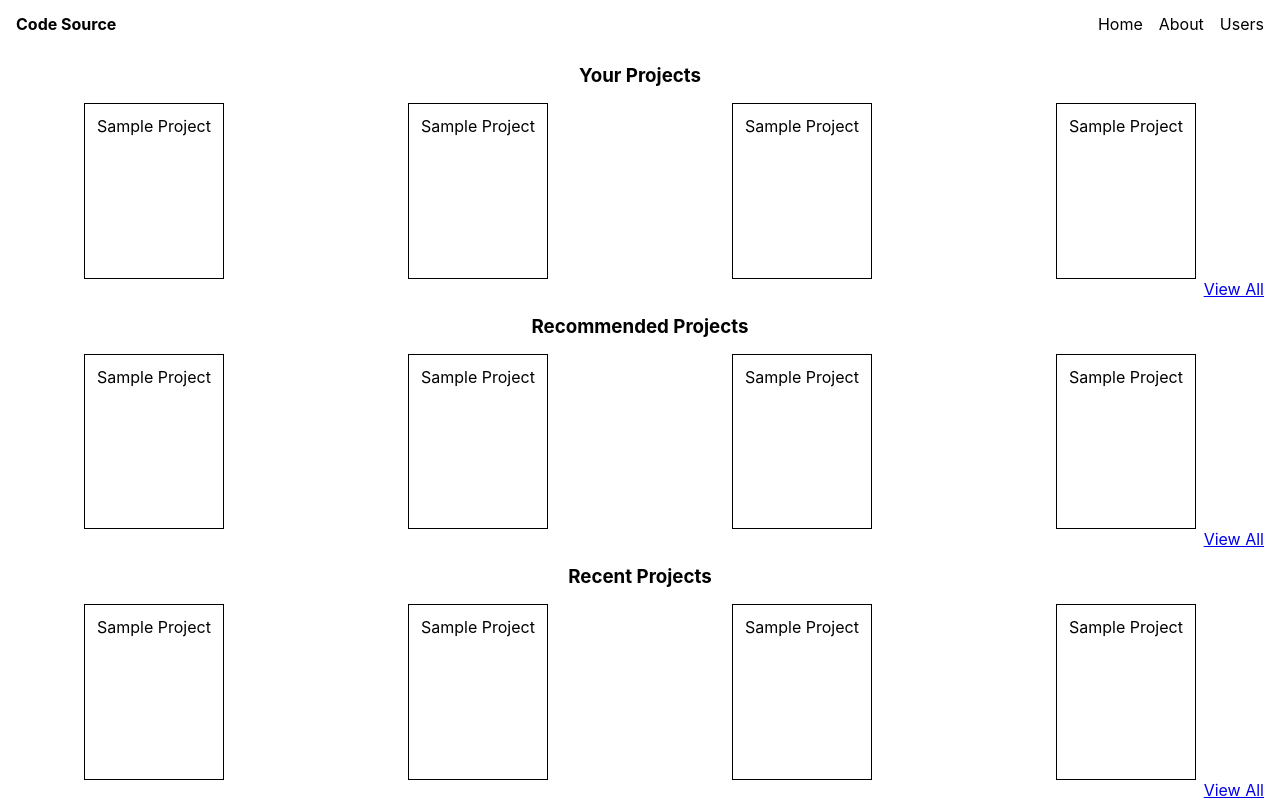
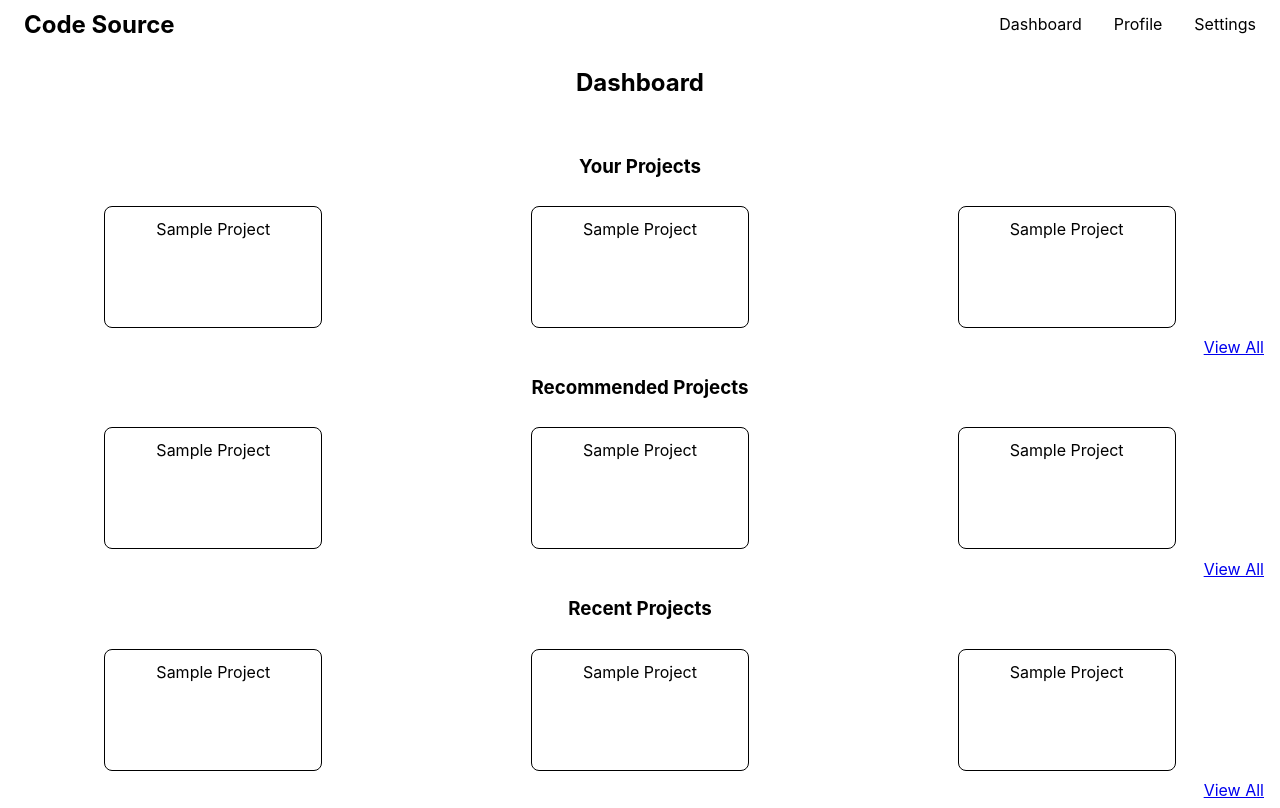
Before and after one commit to jordondueck/code-source, a React (Create React App) app: page / in a window 1280 px wide. Built offline with nearby package versions, Linux system fonts and the light colour scheme.

Commit message:
Improve dashboard layout

```diff
--- a/src/App.css
+++ b/src/App.css
@@ -15,7 +15,7 @@
   display: flex;
   justify-content: space-between;
   align-items: center;
-  padding: 0.5rem;
+  margin: 0.5rem;
 }
 
 .list {
@@ -26,7 +26,7 @@
 }
 
 .list-item {
-  padding: 0 0.5rem;
+  margin: 0 1rem;
 }
 
 .navbar__link {
@@ -37,6 +37,7 @@
 
 .navbar__logo {
   font-weight: bold;
+  font-size: 1.5rem;
 }
 
 .container {
@@ -48,19 +49,18 @@
 .dashboard__content {
   display: flex;
   flex-direction: column;
-  justify-content: space-between;
+  justify-content: center;
 }
 
-.dashboard__middle {
+.dashboard__card-list {
   flex-grow: 2;
   display: grid;
   grid-template-columns: repeat(auto-fit, minmax(200px, 1fr));
-  /* grid-template-rows: 1fr; */
-  grid-gap: 1rem;
-  /* padding: 2rem; */
   justify-items: center;
+  align-items: center;
   /* max-width: 80%; */
   /* margin: 0; */
+  /* align-self: center; */
 }
 
 .dashboard__bottom {
@@ -68,20 +68,22 @@
 }
 
 .card {
-
   align-items: center;
   border: 1px solid black;
+  border-radius: 0.5rem;
   padding: 0.75rem;
+  width: 12rem;
+  height: 6rem;
 }
 
 .link {
-  padding: 0.5rem 1rem;
+  margin: 0.5rem 1rem;
 }
 
-h1, h2, h3, h4, h5, h6 {
+/* h1, h2, h3, h4, h5, h6 {
   margin: 0;
   padding: 1rem;
-}
+} */
 
 p {
   margin: 0;
--- a/src/App.js
+++ b/src/App.js
@@ -11,11 +11,11 @@ const App = () => {
       <Router>
         <Navbar />
         <Switch>
-          <Route path="/about">
-            <About />
+          <Route path="/profile">
+            <Profile />
           </Route>
-          <Route path="/users">
-            <Users />
+          <Route path="/settings">
+            <Settings />
           </Route>
           <Route path="/">
             <Dashboard />
@@ -26,12 +26,12 @@ const App = () => {
   );
 };
 
-function About() {
-  return <h2>About</h2>;
+function Profile() {
+  return <h2>Profile</h2>;
 }
 
-function Users() {
-  return <h2>Users</h2>;
+function Settings() {
+  return <h2>Settings</h2>;
 }
 
 export default App;
--- a/src/components/Dashboard.js
+++ b/src/components/Dashboard.js
@@ -4,11 +4,10 @@ import { Link } from "react-router-dom";
 const Dashboard = () => {
   return (
     <section className="container">
-      {/* <h2>Home</h2> */}
+      <h2>Dashboard</h2>
       <section className="dashboard__content">
         <h3>Your Projects</h3>
-        <section className="dashboard__middle">
-          <div className="card">Sample Project</div>
+        <section className="dashboard__card-list">
           <div className="card">Sample Project</div>
           <div className="card">Sample Project</div>
           <div className="card">Sample Project</div>
@@ -21,8 +20,7 @@ const Dashboard = () => {
       </section>
       <section className="dashboard__content">
         <h3>Recommended Projects</h3>
-        <section className="dashboard__middle">
-          <div className="card">Sample Project</div>
+        <section className="dashboard__card-list">
           <div className="card">Sample Project</div>
           <div className="card">Sample Project</div>
           <div className="card">Sample Project</div>
@@ -35,8 +33,7 @@ const Dashboard = () => {
       </section>
       <section className="dashboard__content">
         <h3>Recent Projects</h3>
-        <section className="dashboard__middle">
-          <div className="card">Sample Project</div>
+        <section className="dashboard__card-list">
           <div className="card">Sample Project</div>
           <div className="card">Sample Project</div>
           <div className="card">Sample Project</div>
--- a/src/components/Navigation.js
+++ b/src/components/Navigation.js
@@ -2,7 +2,7 @@ import React from "react";
 import { Link } from "react-router-dom";
 // import styled from "styled-components";
 
-// Style Components
+// Styled Components
 // const Nav = styled.nav`
 //   display: flex;
 //   justify-content: space-between;
@@ -28,13 +28,13 @@ const Navbar = () => {
       </ul>
       <ul className="list">
         <li className="list-item">
-          <Link className="navbar__link" to="/">Home</Link>
+          <Link className="navbar__link" to="/">Dashboard</Link>
         </li>
         <li className="list-item">
-          <Link className="navbar__link" to="/about">About</Link>
+          <Link className="navbar__link" to="/profile">Profile</Link>
         </li>
         <li className="list-item">
-          <Link className="navbar__link" to="/users">Users</Link>
+          <Link className="navbar__link" to="/settings">Settings</Link>
         </li>
       </ul>
     </nav>
```
